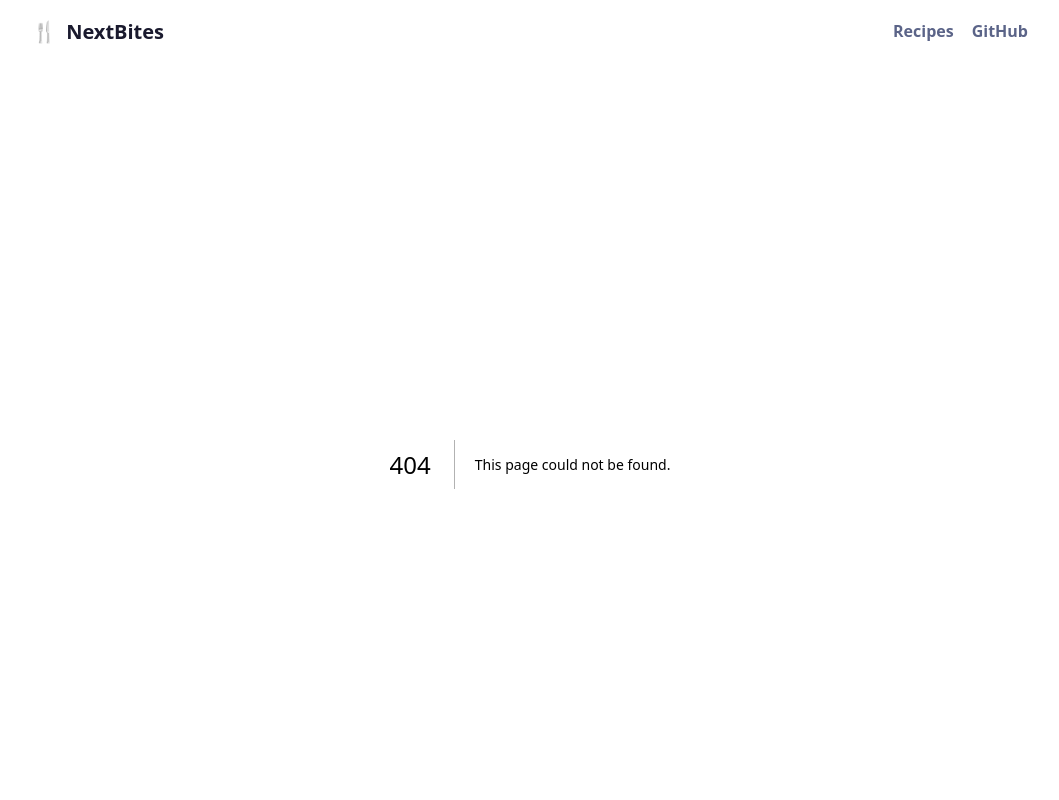
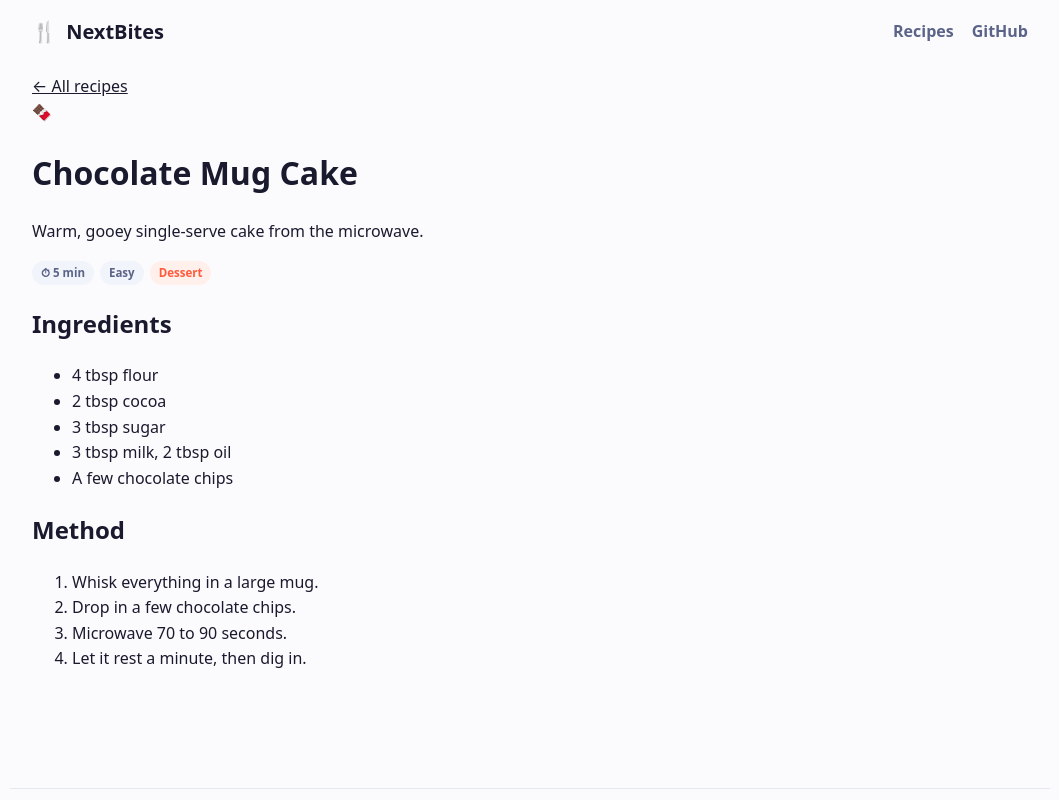
Before and after one commit to Preethesh-hub/nextbites, a Next.js app: page /recipe/chocolate-mug-cake in a window 1280 px wide. Before the commit this address had no page. Shown: the top 800 px of the page, without its empty margins (110-1169 px from the left). Built offline with nearby package versions, Linux system fonts and the light colour scheme.

Commit message:
feat(routes): create dynamic recipe detail page with ingredients and method lists

```diff
--- /dev/null
+++ b/app/recipe/[id]/page.tsx
@@ -0,0 +1,61 @@
+import Link from "next/link";
+import { notFound } from "next/navigation";
+import { recipes, getRecipe } from "../../data/recipes";
+
+// Pre-build one page per recipe id (needed for static export)
+export function generateStaticParams() {
+  return recipes.map((recipe) => ({ id: recipe.id }));
+}
+
+export default async function RecipePage({
+  params,
+}: {
+  params: Promise<{ id: string }>;
+}) {
+  const { id } = await params;
+  const recipe = getRecipe(id);
+
+  if (!recipe) notFound();
+
+  return (
+    <main className="detail">
+      <Link href="/" className="back">
+        ← All recipes
+      </Link>
+
+      <div className="detail-head">
+        <div className="detail-art" data-cuisine={recipe.cuisine}>
+          <span>{recipe.emoji}</span>
+        </div>
+        <div>
+          <h1>{recipe.title}</h1>
+          {recipe.blurb && <p className="detail-blurb">{recipe.blurb}</p>}
+          <div className="card-meta">
+            <span className="chip">⏱ {recipe.minutes} min</span>
+            <span className="chip">{recipe.difficulty}</span>
+            <span className="chip chip-cuisine">{recipe.cuisine}</span>
+          </div>
+        </div>
+      </div>
+
+      <div className="detail-cols">
+        <section>
+          <h2>Ingredients</h2>
+          <ul className="ing">
+            {recipe.ingredients.map((item) => (
+              <li key={item}>{item}</li>
+            ))}
+          </ul>
+        </section>
+        <section>
+          <h2>Method</h2>
+          <ol className="steps">
+            {recipe.steps.map((step) => (
+              <li key={step}>{step}</li>
+            ))}
+          </ol>
+        </section>
+      </div>
+    </main>
+  );
+}
```
